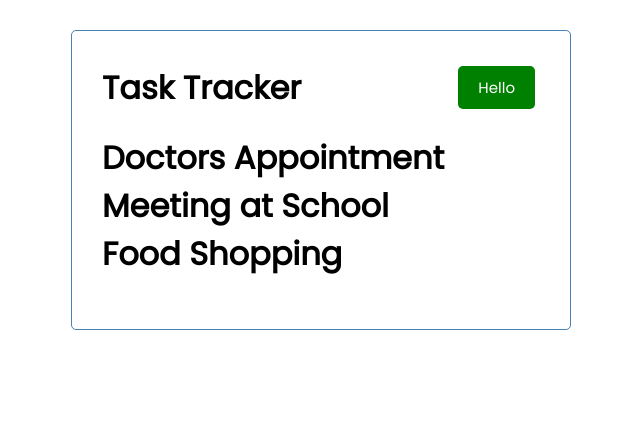
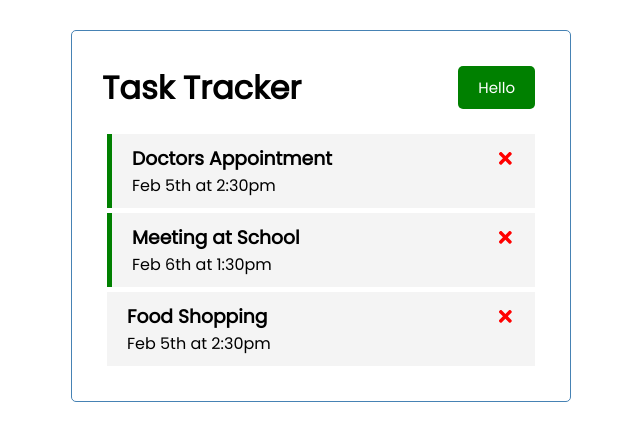
Before and after one commit to younusraza909/React-Task-Tracker, a React (Create React App) app: page / in a window 1280 px wide. Shown: the top 440 px of the page, without its empty margins (319-959 px from the left). Built offline with nearby package versions, Linux system fonts and the light colour scheme.

Commit message:
Adding toggle Reminder and Delete functionality in task app

```diff
--- a/package.json
+++ b/package.json
@@ -10,6 +10,7 @@
     "prettier": "^2.2.1",
     "react": "^17.0.1",
     "react-dom": "^17.0.1",
+    "react-icons": "^4.1.0",
     "react-scripts": "4.0.1",
     "web-vitals": "^0.2.4"
   },
--- a/src/App.js
+++ b/src/App.js
@@ -1,11 +1,51 @@
 import Header from "./components/Header";
 import Tasks from "./components/Tasks";
+import { useState } from "react";
 
 function App() {
+  const [tasks, setTasks] = useState([
+    {
+      id: 1,
+      text: "Doctors Appointment",
+      day: "Feb 5th at 2:30pm",
+      reminder: true,
+    },
+    {
+      id: 2,
+      text: "Meeting at School",
+      day: "Feb 6th at 1:30pm",
+      reminder: true,
+    },
+    {
+      id: 3,
+      text: "Food Shopping",
+      day: "Feb 5th at 2:30pm",
+      reminder: false,
+    },
+  ]);
+
+  //Delete Task
+  const deleteTask = (id) => {
+    setTasks(tasks.filter((task) => task.id !== id));
+  };
+
+  //Set Reminder
+  const toggleReminder = (id) => {
+    setTasks(
+      tasks.map((task) =>
+        task.id === id ? { ...task, reminder: !task.reminder } : task
+      )
+    );
+  };
+
   return (
     <div className="container">
       <Header />
-      <Tasks />
+      {tasks.length > 0 ? (
+        <Tasks tasks={tasks} onDelete={deleteTask} onToggle={toggleReminder} />
+      ) : (
+        "No Tasks For Today"
+      )}
     </div>
   );
 }
--- /dev/null
+++ b/src/components/Task.js
@@ -0,0 +1,22 @@
+import { FaTimes } from "react-icons/fa";
+
+const Task = ({ task, onDelete, onToggle }) => {
+  //onDelete is passed from app.js and is normal variable but if i want to pass argument with it i have to call is as arrow function
+  return (
+    <div
+      className={`task ${task.reminder ? "reminder" : ""}`}
+      onDoubleClick={() => onToggle(task.id)}
+    >
+      <h3>
+        {task.text}
+        <FaTimes
+          style={{ color: "red", cursor: "pointer" }}
+          onClick={() => onDelete(task.id)}
+        />
+      </h3>
+      <p>{task.day}</p>
+    </div>
+  );
+};
+
+export default Task;
--- a/src/components/Tasks.js
+++ b/src/components/Tasks.js
@@ -1,30 +1,15 @@
-import { useState } from "react";
+import Task from "./Task";
 
-const Tasks = () => {
-  const [tasks, setTasks] = useState([
-    {
-      id: 1,
-      text: "Doctors Appointment",
-      day: "Feb 5th at 2:30pm",
-      reminder: true,
-    },
-    {
-      id: 2,
-      text: "Meeting at School",
-      day: "Feb 6th at 1:30pm",
-      reminder: true,
-    },
-    {
-      id: 3,
-      text: "Food Shopping",
-      day: "Feb 5th at 2:30pm",
-      reminder: false,
-    },
-  ]);
+const Tasks = ({ tasks, onDelete, onToggle }) => {
   return (
     <>
       {tasks.map((task) => (
-        <h1 key={task.id}>{task.text}</h1>
+        <Task
+          key={task.id}
+          task={task}
+          onDelete={onDelete}
+          onToggle={onToggle}
+        />
       ))}
     </>
   );
```
Also changed, not shown: 2 other files (tests, documents, lock files or other folders).
